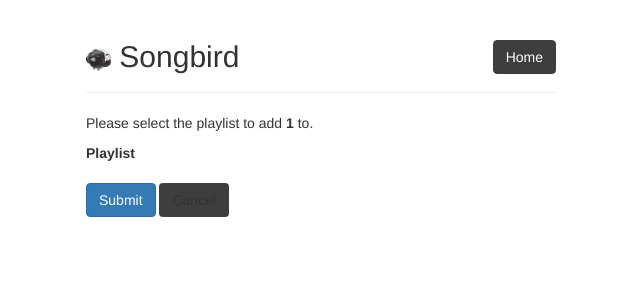
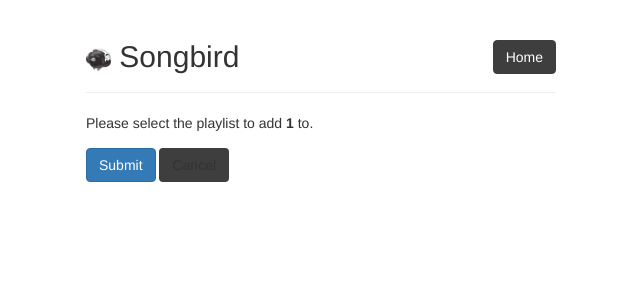
Before and after one commit to scs3402019/Final-Project, a PHP site: page /Playlists.php?Name=1 in a window 1280 px wide. Shown: the top 300 px of the page, without its empty margins (319-959 px from the left). Run offline with PHP 8.4, Linux system fonts and the light colour scheme; data comes from the database, SQL or seed files in the repository; data that the repository does not hold is empty.

Commit message:
Add files via upload

```diff
--- a/Playlists.php
+++ b/Playlists.php
@@ -10,11 +10,7 @@
 
 
 	if($_SERVER["REQUEST_METHOD"] == "POST"){
-		//Validate Playlist
-		$Playlist = trim($_POST["playlistAdd"]);
-		if (empty($Playlist)){
-			$Playlist_err = "Please enter a Playlist name";
-		}
+
 		// Check input errors before inserting in database
 		if(empty($Playlist_name_err)){
 			// Prepare an insert statement
@@ -23,7 +19,7 @@
 			if($stmt = mysqli_prepare($link, $sqlInsert)){
 				mysqli_stmt_bind_param($stmt, "ssss", $param_Playlist, $param_Artist, $param_Album, $param_Title);
 
-				$param_Playlist = trim($_POST['$Playlist']);
+				$param_Playlist = trim($_POST['addPlaylist']);
 				$param_Album = trim($_POST['Album']);
 				$param_Artist = trim($_POST['Artist']);
 				$param_Title = trim($_POST['Title']);
@@ -47,7 +43,6 @@
 <head>
     <meta charset="UTF-8">
     <title>Add to Playlist</title>
-    <link rel="stylesheet" href="https://maxcdn.bootstrapcdn.com/bootstrap/3.3.7/css/bootstrap.css">
 	<link rel="stylesheet" href="./style.css">
     <style type="text/css">
         .wrapper{
@@ -68,16 +63,21 @@
                     <p>Please select the playlist to add <b><?php echo $sName; ?></b> to.</p>
                     <form action="<?php echo htmlspecialchars(basename($_SERVER['REQUEST_URI'])); ?>" method="post">
                         <div class="form-group <?php echo (!empty($Playlist_err)) ? 'has-error' : ''; ?>">
-                            <label>Playlist</label>
                             <?php
 								$sql = "SELECT DISTINCT Playlist_name FROM Playlist";
 								if($result = mysqli_query($link, $sql)){
 									if(mysqli_num_rows($result) > 0){
-										echo "<select name='playlistAdd'>";
-										while ($row = mysqli_fetch_array($result)) {
-											echo "<option value='" . $row['Playlist_name'] . "'>" . $row['Playlist_name'] . "</option>";
-										}
-										echo "</select>";
+										echo "<table class='table'>";
+										echo "<tbody>";
+											while($row = mysqli_fetch_array($result)){
+												echo "<tr>";
+													echo "<td align=center>";
+														echo "<input type='submit' name='addPlaylist' class='btn btn-primary' value=" . $row['Playlist_name'] . ">";
+													echo "</td>";
+												echo "</tr>";
+											}
+										echo "</tbody>";
+										echo "</table>";
 									}
 								}
 								mysqli_free_result($result);
```
